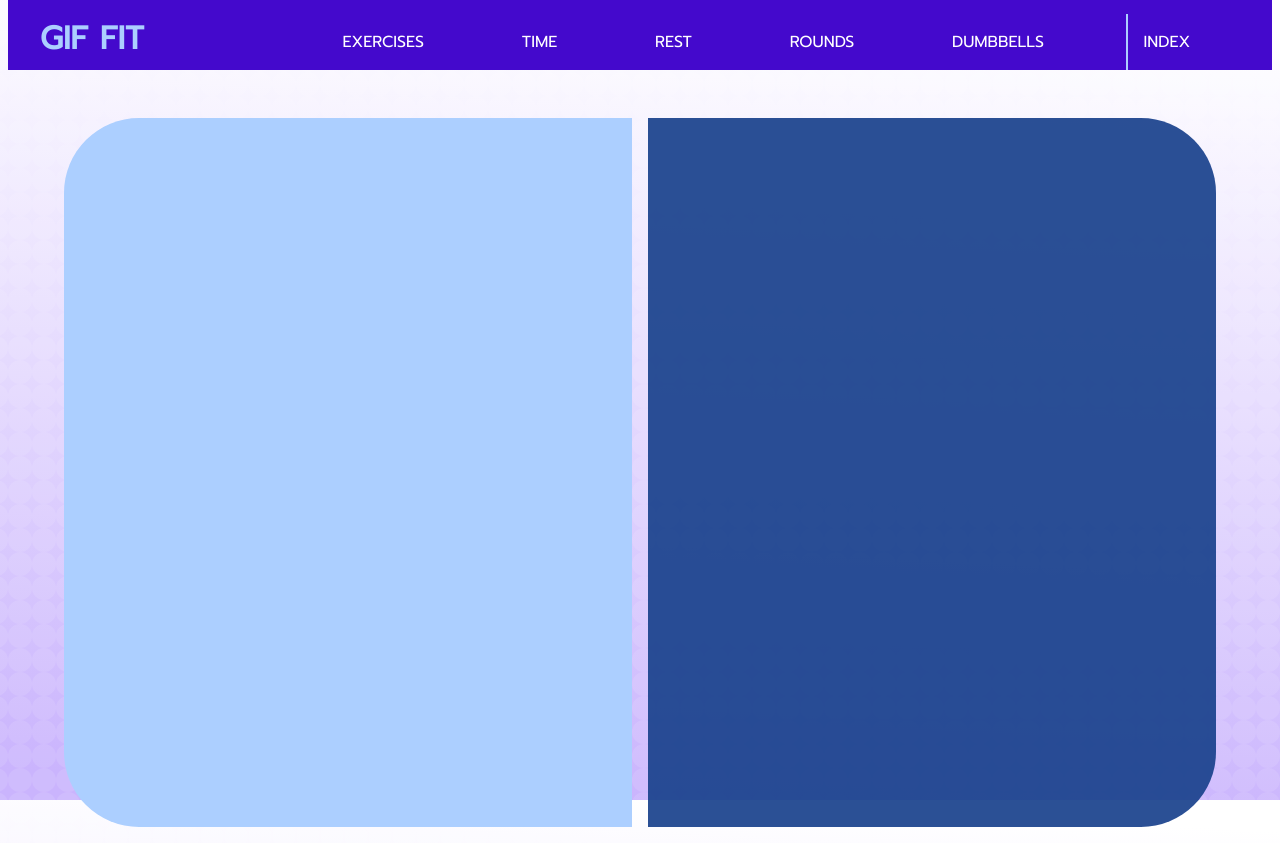
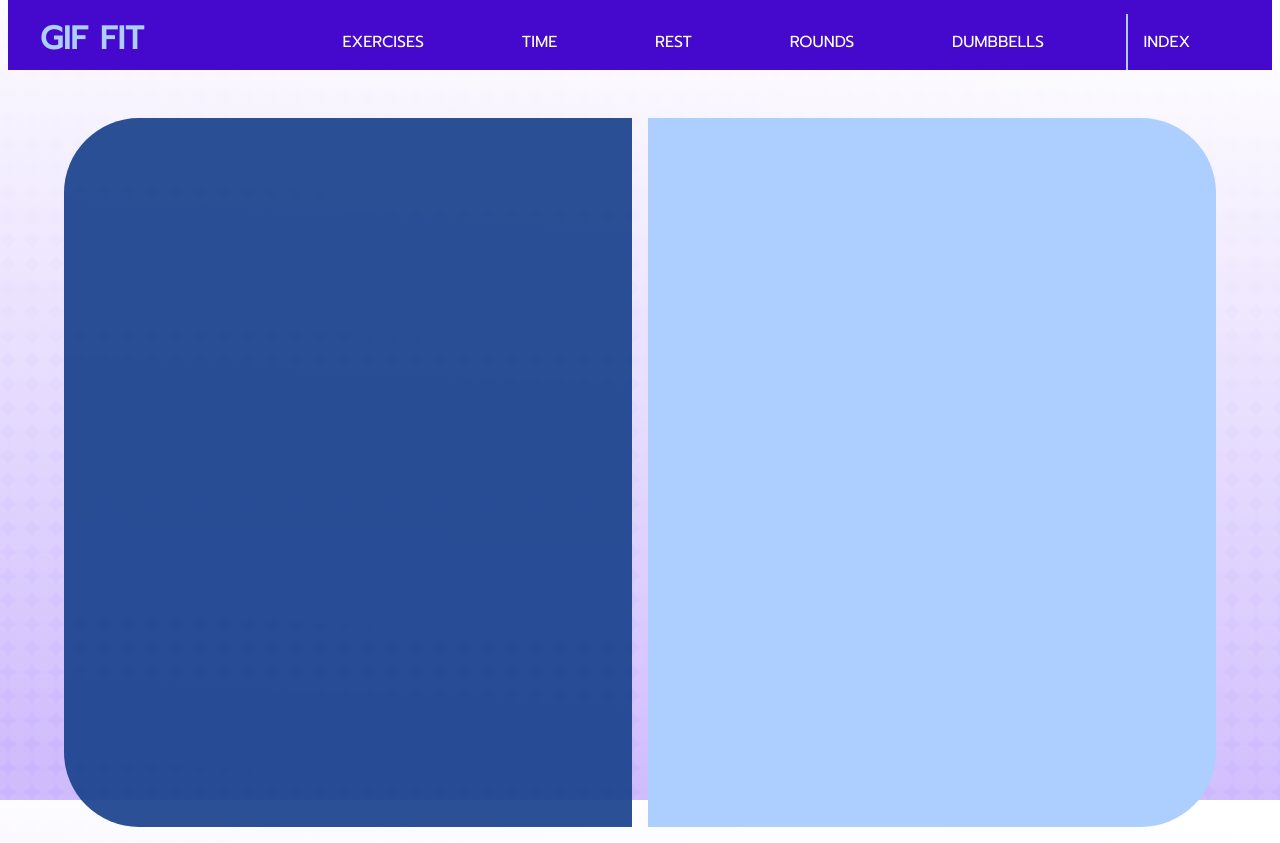
Before and after one commit to jamesncox/gif-fit-2.0, a React (Create React App) app: page /workout in a window 1280 px wide. Built offline with nearby package versions, Linux system fonts and the light colour scheme.

Commit message:
Update .display-timers and gif-wrapper colors

```diff
--- a/src/stylesheets/App.css
+++ b/src/stylesheets/App.css
@@ -182,7 +182,7 @@ body {
 .display-timers-wrapper {
   display: flex;
   flex-direction: column;
-  background-color: var(--light-blue);
+  background-color: var(--blue);
   min-height: 645px;
   padding: 2rem;
   border-top-left-radius: 75px;
@@ -193,7 +193,7 @@ body {
 .display-gif-wrapper {
   display: flex;
   flex-direction: column;
-  background-color: var(--blue);
+  background-color: var(--light-blue);
   min-height: 645px;
   padding: 2rem;
   border-top-right-radius: 75px;
```
